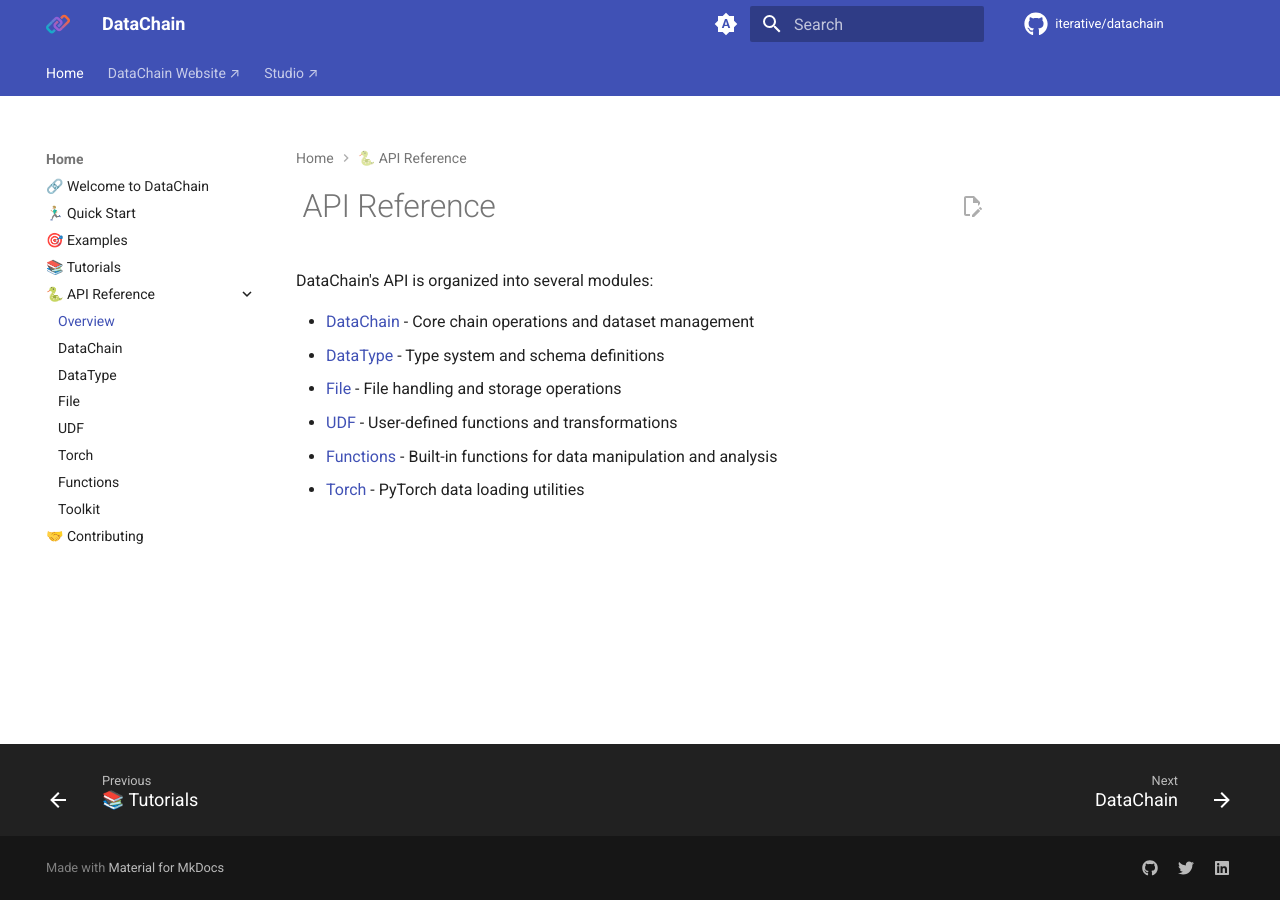
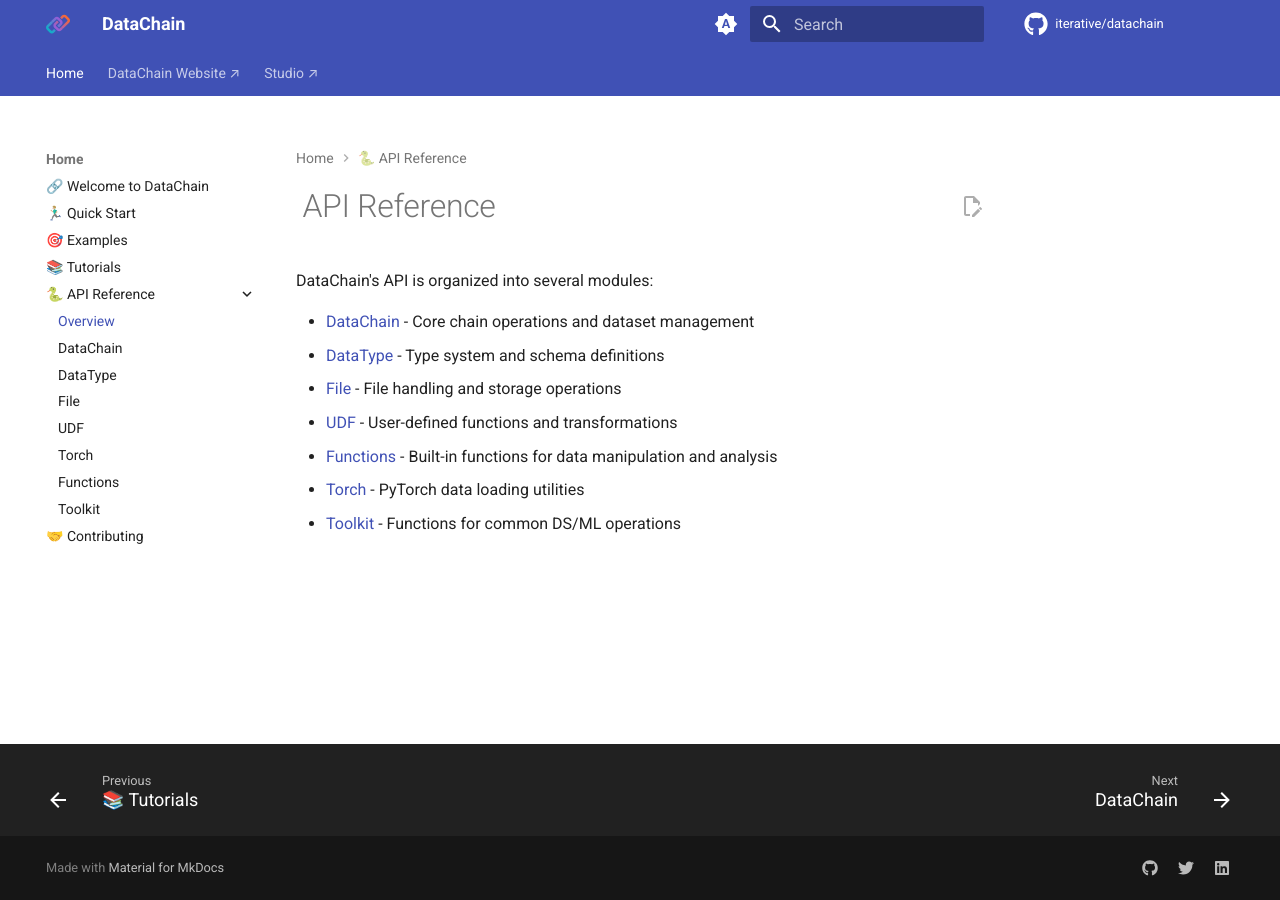
Before and after one commit to iterative/datachain, an MkDocs documentation site: the page built from docs/references/index.md, in a window 1280 px wide. Built offline with MkDocs 1.6.1 and Material for MkDocs 9.7.7, drawn with Linux system fonts in a browser that asks for light colours; comment, search, counter and statistics services are not loaded.

Commit message:
Add toolkit link to API Reference index page (#887)

```diff
--- a/docs/references/index.md
+++ b/docs/references/index.md
@@ -12,3 +12,4 @@
 - [UDF](./udf.md) - User-defined functions and transformations
 - [Functions](./func.md) - Built-in functions for data manipulation and analysis
 - [Torch](./torch.md) - PyTorch data loading utilities
+- [Toolkit](./toolkit.md) - Functions for common DS/ML operations
```
